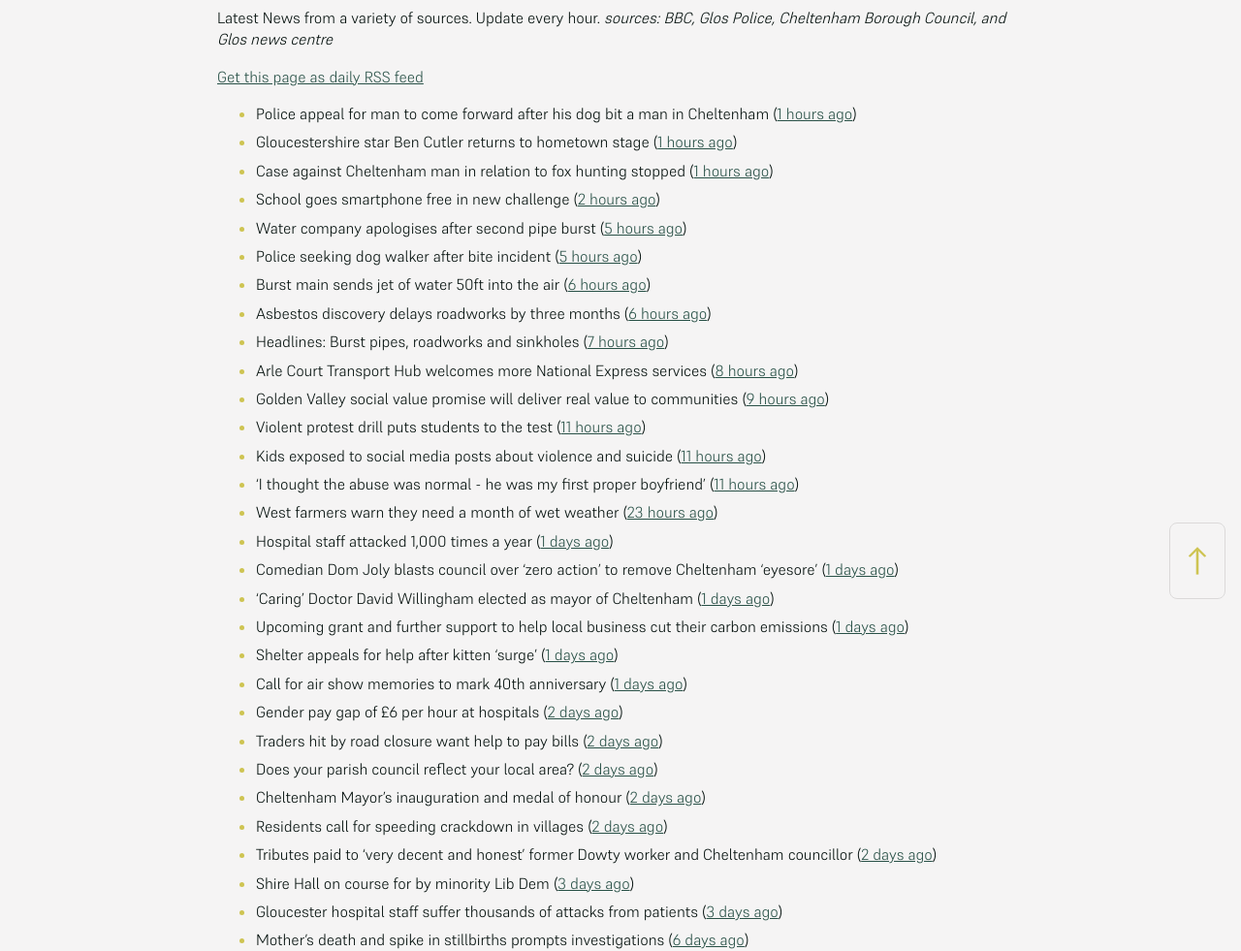
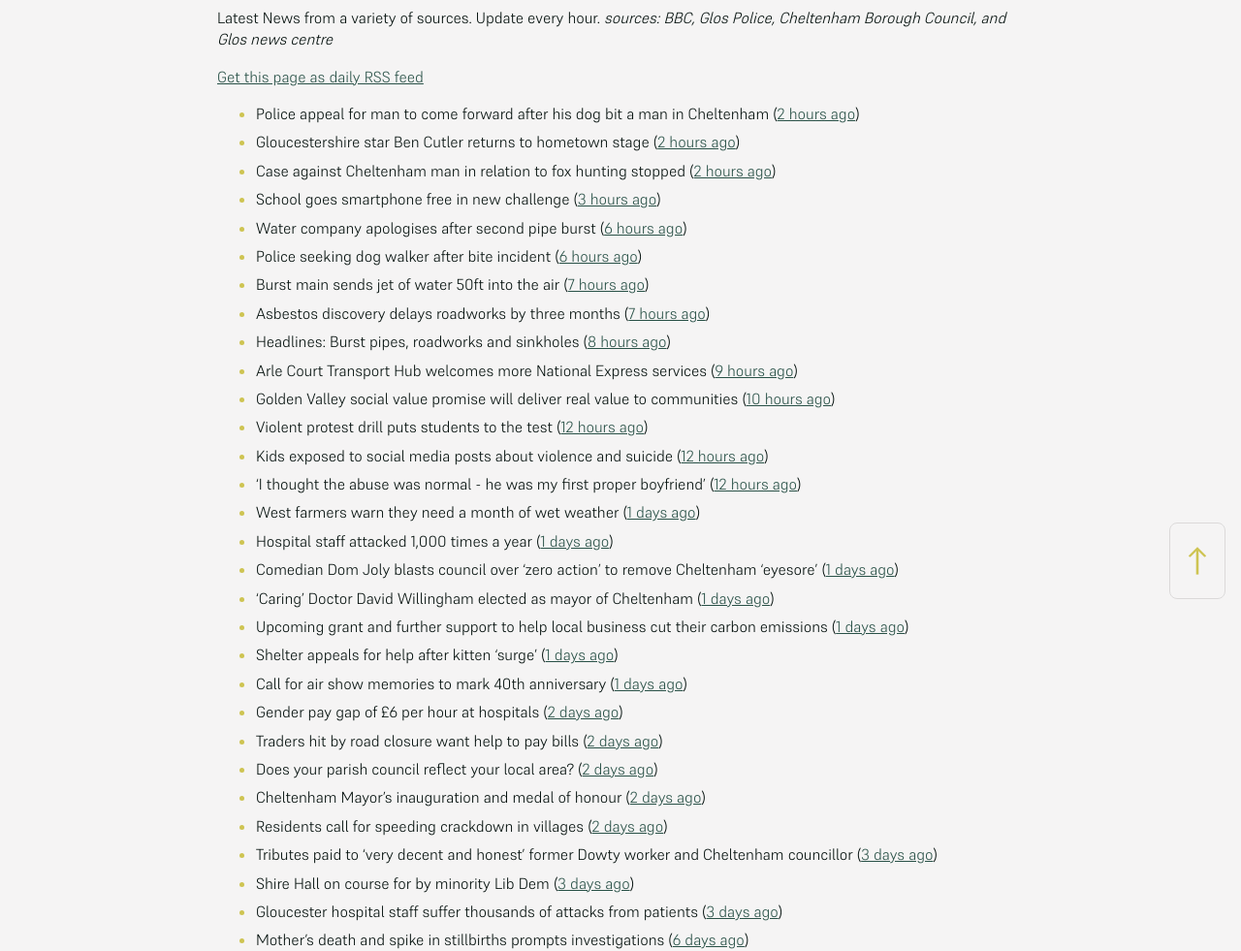
Before and after one commit to mat-0/cheltenham-open-data, a Jekyll site: the page built from _pages/news.md, in a window 1280 px wide. Shown: the part 266-1247 px from the top of the page at 97% size. Built offline with Jekyll 4.4.1, drawn with Linux system fonts in a browser that asks for light colours.

Commit message:
Updated 2025-05-15 17:57:45

```diff
--- a/_pages/news.md
+++ b/_pages/news.md
@@ -12,21 +12,21 @@ _sources: BBC, Glos Police, Cheltenham Borough Council, and Glos news centre_
 [Get this page as daily RSS feed](/daily.rss)
 
 <!-- news_marker starts -->
-- Police appeal for man to come forward after his dog bit a man in Cheltenham ([1 hours ago](https://gloucesternewscentre.co.uk/police-appeal-for-man-to-come-forward-after-his-dog-bit-a-man-in-cheltenham/))
-- Gloucestershire star Ben Cutler returns to hometown stage ([1 hours ago](https://gloucesternewscentre.co.uk/gloucestershire-star-ben-cutler-returns-to-hometown-stage/))
-- Case against Cheltenham man in relation to fox hunting stopped ([1 hours ago](https://gloucesternewscentre.co.uk/case-against-cheltenham-man-in-relation-to-fox-hunting-stopped/))
-- School goes smartphone free in new challenge ([2 hours ago](https://www.bbc.com/news/articles/cwy388p033eo))
-- Water company apologises after second pipe burst ([5 hours ago](https://www.bbc.com/news/articles/cn0g1jygjq1o))
-- Police seeking dog walker after bite incident ([5 hours ago](https://www.bbc.com/news/articles/cwy37dejxd0o))
-- Burst main sends jet of water 50ft into the air ([6 hours ago](https://www.bbc.com/news/articles/cd620lyqqnqo))
-- Asbestos discovery delays roadworks by three months ([6 hours ago](https://www.bbc.com/news/articles/c0j7158dyevo))
-- Headlines: Burst pipes, roadworks and sinkholes ([7 hours ago](https://www.bbc.com/news/articles/c3e51154k5vo))
-- Arle Court Transport Hub welcomes more National Express services ([8 hours ago](https://gloucesternewscentre.co.uk/arle-court-transport-hub-welcomes-more-national-express-services/))
-- Golden Valley social value promise will deliver real value to communities ([9 hours ago](https://www.cheltenham.gov.uk/news/article/3011/golden_valley_social_value_promise_will_deliver_real_value_to_communities))
-- Violent protest drill puts students to the test ([11 hours ago](https://www.bbc.com/news/articles/cp92nl2yne8o))
-- Kids exposed to social media posts about violence and suicide ([11 hours ago](https://www.bbc.com/news/articles/c0r1gpr0ezwo))
-- 'I thought the abuse was normal - he was my first proper boyfriend' ([11 hours ago](https://www.bbc.com/news/articles/czj47g8kkm9o))
-- West farmers warn they need a month of wet weather ([23 hours ago](https://www.bbc.com/news/articles/c331dj5x2kpo))
+- Police appeal for man to come forward after his dog bit a man in Cheltenham ([2 hours ago](https://gloucesternewscentre.co.uk/police-appeal-for-man-to-come-forward-after-his-dog-bit-a-man-in-cheltenham/))
+- Gloucestershire star Ben Cutler returns to hometown stage ([2 hours ago](https://gloucesternewscentre.co.uk/gloucestershire-star-ben-cutler-returns-to-hometown-stage/))
+- Case against Cheltenham man in relation to fox hunting stopped ([2 hours ago](https://gloucesternewscentre.co.uk/case-against-cheltenham-man-in-relation-to-fox-hunting-stopped/))
+- School goes smartphone free in new challenge ([3 hours ago](https://www.bbc.com/news/articles/cwy388p033eo))
+- Water company apologises after second pipe burst ([6 hours ago](https://www.bbc.com/news/articles/cn0g1jygjq1o))
+- Police seeking dog walker after bite incident ([6 hours ago](https://www.bbc.com/news/articles/cwy37dejxd0o))
+- Burst main sends jet of water 50ft into the air ([7 hours ago](https://www.bbc.com/news/articles/cd620lyqqnqo))
+- Asbestos discovery delays roadworks by three months ([7 hours ago](https://www.bbc.com/news/articles/c0j7158dyevo))
+- Headlines: Burst pipes, roadworks and sinkholes ([8 hours ago](https://www.bbc.com/news/articles/c3e51154k5vo))
+- Arle Court Transport Hub welcomes more National Express services ([9 hours ago](https://gloucesternewscentre.co.uk/arle-court-transport-hub-welcomes-more-national-express-services/))
+- Golden Valley social value promise will deliver real value to communities ([10 hours ago](https://www.cheltenham.gov.uk/news/article/3011/golden_valley_social_value_promise_will_deliver_real_value_to_communities))
+- Violent protest drill puts students to the test ([12 hours ago](https://www.bbc.com/news/articles/cp92nl2yne8o))
+- Kids exposed to social media posts about violence and suicide ([12 hours ago](https://www.bbc.com/news/articles/c0r1gpr0ezwo))
+- 'I thought the abuse was normal - he was my first proper boyfriend' ([12 hours ago](https://www.bbc.com/news/articles/czj47g8kkm9o))
+- West farmers warn they need a month of wet weather ([1 days ago](https://www.bbc.com/news/articles/c331dj5x2kpo))
 - Hospital staff attacked 1,000 times a year ([1 days ago](https://www.bbc.com/news/articles/cjdznk3ve87o))
 - Comedian Dom Joly blasts council over ‘zero action’ to remove Cheltenham ‘eyesore’ ([1 days ago](https://gloucesternewscentre.co.uk/comedian-dom-joly-blasts-council-over-zero-action-to-remove-cheltenham-eyesore/))
 - ‘Caring’ Doctor David Willingham elected as mayor of Cheltenham ([1 days ago](https://gloucesternewscentre.co.uk/caring-doctor-david-willingham-elected-as-mayor-of-cheltenham/))
@@ -38,7 +38,7 @@ _sources: BBC, Glos Police, Cheltenham Borough Council, and Glos news centre_
 - Does your parish council reflect your local area? ([2 days ago](https://www.cheltenham.gov.uk/news/article/3009/does_your_parish_council_reflect_your_local_area))
 - Cheltenham Mayor’s inauguration and medal of honour ([2 days ago](https://www.cheltenham.gov.uk/news/article/3008/cheltenham_mayors_inauguration_and_medal_of_honour))
 - Residents call for speeding crackdown in villages ([2 days ago](https://www.bbc.com/news/articles/cvg9x4v3k7jo))
-- Tributes paid to ‘very decent and honest’ former Dowty worker and Cheltenham councillor ([2 days ago](https://gloucesternewscentre.co.uk/tributes-paid-to-very-decent-and-honest-former-dowty-worker-and-cheltenham-councillor/))
+- Tributes paid to ‘very decent and honest’ former Dowty worker and Cheltenham councillor ([3 days ago](https://gloucesternewscentre.co.uk/tributes-paid-to-very-decent-and-honest-former-dowty-worker-and-cheltenham-councillor/))
 - Shire Hall on course for by minority Lib Dem ([3 days ago](https://gloucesternewscentre.co.uk/shire-hall-on-course-for-by-minority-lib-dem/))
 - Gloucester hospital staff suffer thousands of attacks from patients ([3 days ago](https://gloucesternewscentre.co.uk/gloucester-hospital-staff-suffer-thousands-of-attacks-from-patients/))
 - Mother’s death and spike in stillbirths prompts investigations ([6 days ago](https://gloucesternewscentre.co.uk/mothers-death-and-spike-in-stillbirths-prompts-investigations/))
```
Also changed, not shown: _data/flood.json (+5 -69 lines), index.md (+4 -4 lines).
